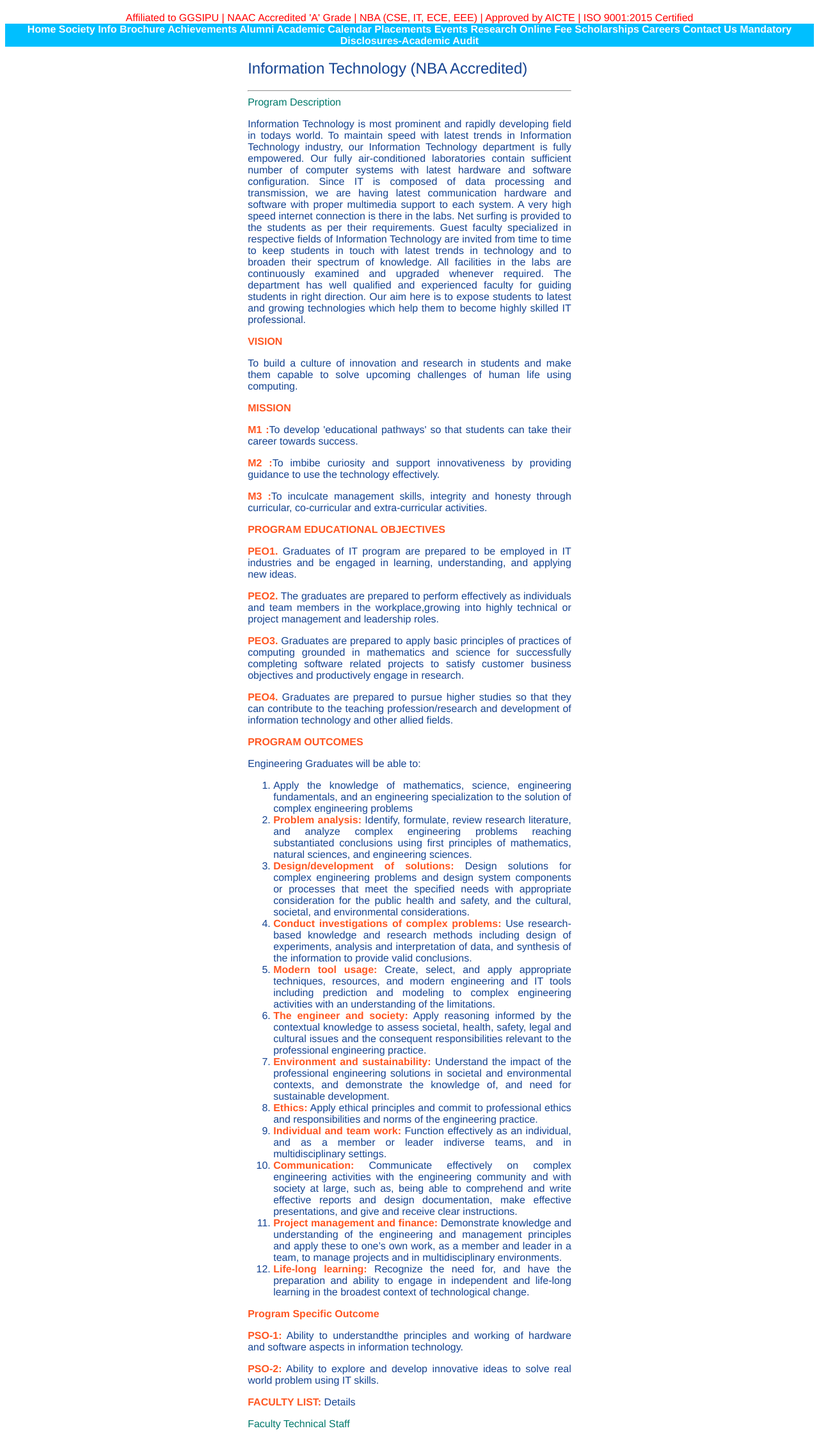
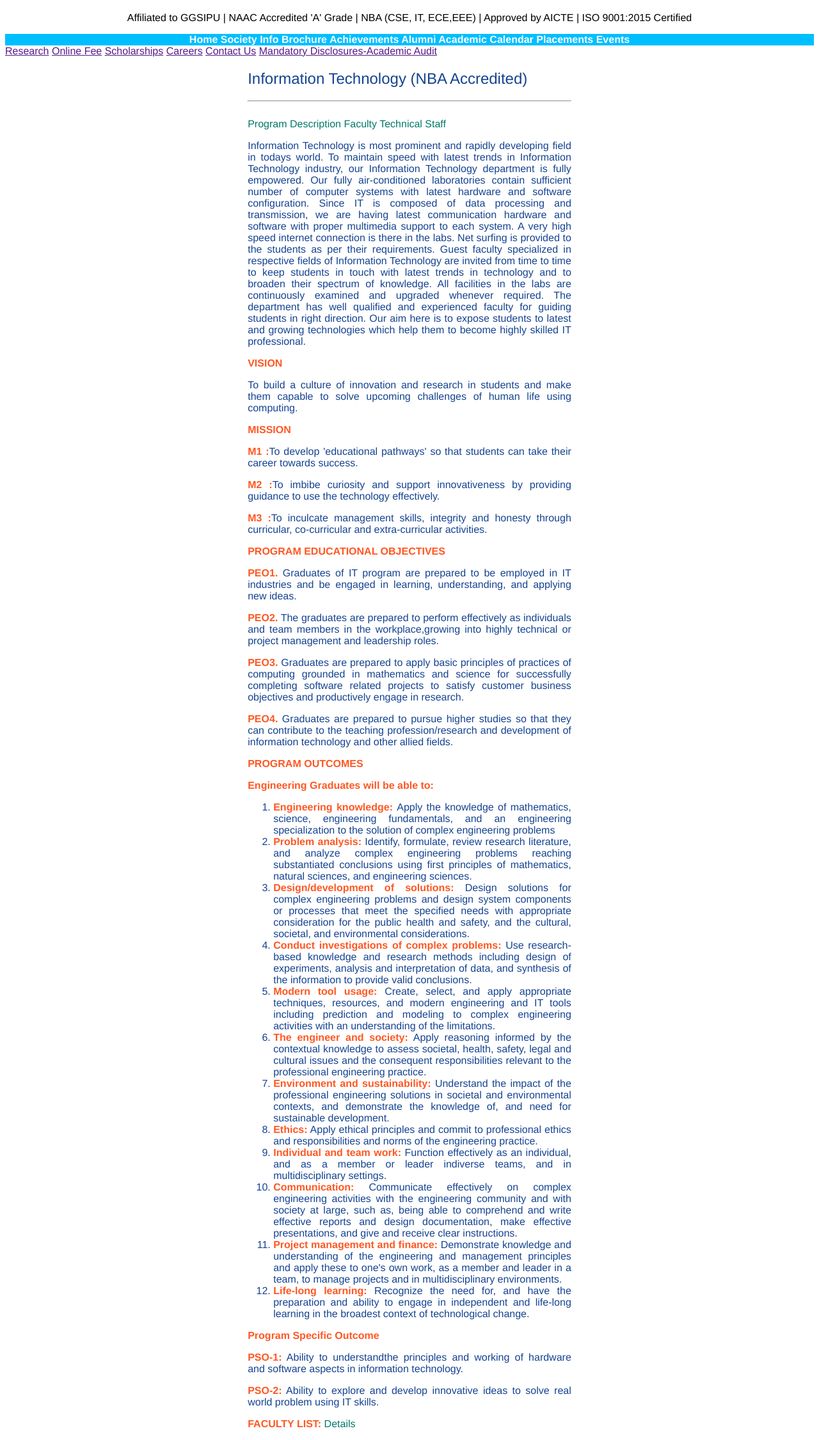
Before and after one commit to harsh-sethi/msit_it, a plain HTML site: page index.html in a window 1280 px wide. Shown: the part 391-2642 px from the top of the page at 64% size. Drawn offline with Linux system fonts and the light colour scheme.

Commit message:
Update index.html

```diff
--- a/index.html
+++ b/index.html
@@ -10,29 +10,24 @@
 <body>
     <div class="navbar1">
         <a href="">Affiliation/Accreditation |</a>
-        <a href=""> IQAC/NAAC |</a>
-        <a href=""> Audit Reports |</a>
-        <a href=""> NIRF |</a>
-        <a href=""> PO |</a>
-        <a href=""> Magazines/Newsletters |</a>
-        <a href=""> Satyam |</a>
-        <a href=""> NISP |</a>
-        <a href=""> G20 |</a>
-        <a href=""> Library |</a>
-        <a href=""> GGSIPU |</a>
-        <a href=""> Campus |</a>
-        <a href=""> Grievances</a>
-        <!-- <p>Affiliation/Accreditation | IQAC/NAAC | Audit Reports | NIRF | PO | Magazines/Newsletters | Satyam | NISP | G20 | Library | GGSIPU | Campus Mail | Grievances</p> -->
+        <a href="">IQAC/NAAC |</a>
+        <a href="">Audit Reports |</a>
+        <a href="">NIRF |</a>
+        <a href="">PO |</a>
+        <a href="">Magazines/Newsletters |</a>
+        <a href="">Satyam |</a>
+        <a href="">NISP |</a>
+        <a href="">G20 |</a>
+        <a href="">Library |</a>
+        <a href="">GGSIPU |</a>
+        <a href="">Campus |</a>
+        <a href="">Grievances</a>
     </div>
     <div class="college_name">
         <a href=""><img src="https://www.msit.in/static/img/msit.png" alt="MSIT logo"></a>
         <h1>Maharaja Surajmal Institute of Technology</h1>
-        <a href="">Affiliated to GGSIPU |</a>
-        <a href=""> NAAC Accredited 'A' Grade |</a>
-        <a href=""> NBA (CSE, IT, ECE, EEE) |</a>
-        <a href=""> Approved by AICTE |</a>
-        <a href=""> ISO 9001:2015 Certified</a>
-        <!-- <p>Affiliated to GGSIPU | NAAC Accredited 'A' Grade | NBA (CSE, IT, ECE, EEE) | Approved by AICTE | ISO 9001:2015 Certified</p> -->
+
+        <p>Affiliated to GGSIPU | NAAC Accredited 'A' Grade | NBA (CSE, IT, ECE,EEE) | Approved by AICTE | ISO 9001:2015 Certified</p>
     </div>
     <div class="navbar2">
         <a href="">Home</a>
@@ -43,6 +38,9 @@
         <a href="">Academic Calendar</a>
         <a href="">Placements</a>
         <a href="">Events</a>
+    </div>
+
+    <div class="navbar3">
         <a href="">Research</a>
         <a href="">Online Fee</a>
         <a href="">Scholarships</a>
@@ -53,40 +51,27 @@
     <div class="information">
         <h2>Information Technology (NBA Accredited)</h2>
         <hr>
+        <br>
         <div>
-            <a href="">Program Description</a>
+            <span class="prog_desc"><a href="">Program Description</a></span>
+            <span><a href="">Faculty</a></span>
+            <span><a href="">Technical Staff</a></span>
             <p>Information Technology is most prominent and rapidly developing field in todays world. To maintain speed with latest trends in Information Technology industry, our Information Technology department is fully empowered. Our fully air-conditioned laboratories contain sufficient number of computer systems with latest hardware and software configuration. Since IT is composed of data processing and transmission, we are having latest communication hardware and software with proper multimedia support to each system. A very high speed internet connection is there in the labs. Net surfing is provided to the students as per their requirements. Guest faculty specialized in respective fields of Information Technology are invited from time to time to keep students in touch with latest trends in technology and to broaden their spectrum of knowledge. All facilities in the labs are continuously examined and upgraded whenever required. The department has well qualified and experienced faculty for guiding students in right direction. Our aim here is to expose students to latest and growing technologies which help them to become highly skilled IT professional.</p>
             <p><strong>VISION</strong></p>
             <p>To build a culture of innovation and  research in students and make them capable to solve upcoming challenges of human life using computing.</p>
             <p><strong>MISSION</strong></p>
             <p><strong>M1 :</strong>To develop 'educational pathways' so that students can take their career towards success.</p>
             <p><strong>M2 :</strong>To imbibe curiosity and support innovativeness by providing guidance to use the technology effectively.</p>
-            <p><strong>M3 :</strong>To inculcate management skills, integrity and honesty through curricular, co-curricular and extra-curricular activities.
-
-            </p>
-            <p><strong>PROGRAM EDUCATIONAL OBJECTIVES</strong>
-
-            </p>
-            <p><strong>PEO1.</strong> Graduates of IT program are prepared to be employed in IT industries and be engaged in learning, understanding, and applying new ideas.
-
-            </p>
-            <p><strong>PEO2.</strong> The graduates are prepared to perform effectively as individuals and team members in the workplace,growing into highly technical or project management and leadership roles.
-
-            </p>
-            <p><strong>PEO3.</strong> Graduates are prepared to apply basic principles of practices of computing grounded in mathematics and science for successfully completing software related projects to satisfy customer business objectives and productively engage in research.
-
-            </p>
-            <p><strong>PEO4.</strong> Graduates are prepared to pursue higher studies so that they can contribute to the teaching profession/research and development of information technology and other allied fields.
-
-            </p>
-            <p><strong>PROGRAM OUTCOMES</strong>
-
-            </p>
-            <p>Engineering Graduates will be able to:
-
-            </p>
+            <p><strong>M3 :</strong>To inculcate management skills, integrity and honesty through curricular, co-curricular and extra-curricular activities.</p>
+            <p><strong>PROGRAM EDUCATIONAL OBJECTIVES</strong></p>
+            <p><strong>PEO1.</strong> Graduates of IT program are prepared to be employed in IT industries and be engaged in learning, understanding, and applying new ideas.</p>
+            <p><strong>PEO2.</strong> The graduates are prepared to perform effectively as individuals and team members in the workplace,growing into highly technical or project management and leadership roles.</p>
+            <p><strong>PEO3.</strong> Graduates are prepared to apply basic principles of practices of computing grounded in mathematics and science for successfully completing software related projects to satisfy customer business objectives and productively engage in research.</p>
+            <p><strong>PEO4.</strong> Graduates are prepared to pursue higher studies so that they can contribute to the teaching profession/research and development of information technology and other allied fields.</p>
+            <p><strong>PROGRAM OUTCOMES</strong></p>
+            <p><strong>Engineering Graduates will be able to:</strong></p>
             <ol>
-                <li><strong>    </strong> Apply the knowledge of mathematics, science, engineering fundamentals, and an engineering specialization to the solution of complex engineering problems</li>
+                <li><strong>Engineering knowledge: </strong> Apply the knowledge of mathematics, science, engineering fundamentals, and an engineering specialization to the solution of complex engineering problems</li>
                 <li><strong>Problem analysis:</strong> Identify, formulate, review research literature, and analyze complex engineering problems reaching substantiated conclusions using first principles of mathematics, natural sciences, and engineering sciences.</li>
                 <li><strong>Design/development of solutions:</strong> Design solutions for complex engineering problems and design system components or processes that meet the specified needs with appropriate consideration for the public health and safety, and the cultural, societal, and environmental considerations.
                 </li>
@@ -104,27 +89,16 @@
                 </li>
                 <li><strong>Communication:</strong> Communicate effectively on complex engineering activities with the engineering community and with society at large, such as, being able to comprehend and write effective reports and design documentation, make effective presentations, and give and receive clear instructions.
                 </li>
-                <li><strong>Project management and finance:</strong> Demonstrate knowledge and understanding of the engineering and management principles and apply these to one’s own work, as a member and leader in a team, to manage projects and in multidisciplinary environments.
+                <li><strong>Project management and finance:</strong> Demonstrate knowledge and understanding of the engineering and management principles and apply these to one's own work, as a member and leader in a team, to manage projects and in multidisciplinary environments.
                 </li>
                 <li><strong>Life-long learning:</strong> Recognize the need for, and have the preparation and ability to engage in independent and life-long learning in the broadest context of technological change.
             </ol>
 
-            <p><strong>Program Specific Outcome
-</strong>
-            </p>
-            <p><strong>PSO-1:</strong> Ability to understandthe principles and working of hardware and software aspects in information technology.
-
-            </p>
-            <p><strong>PSO-2:</strong> Ability to explore and develop innovative ideas to solve real world problem using IT skills.
-
-            </p>
-            <p><strong>FACULTY LIST:</strong> Details
-
-            </p>
+            <p><strong>Program Specific Outcome</strong></p>
+            <p><strong>PSO-1:</strong> Ability to understandthe principles and working of hardware and software aspects in information technology.</p>
+            <p><strong>PSO-2:</strong> Ability to explore and develop innovative ideas to solve real world problem using IT skills.</p>
+            <p><strong>FACULTY LIST:</strong> <a href="">Details</a></p>
         </div>
-
-        <a href="">Faculty</a>
-        <a href="">Technical Staff</a>
     </div>
 
 </body>
```
